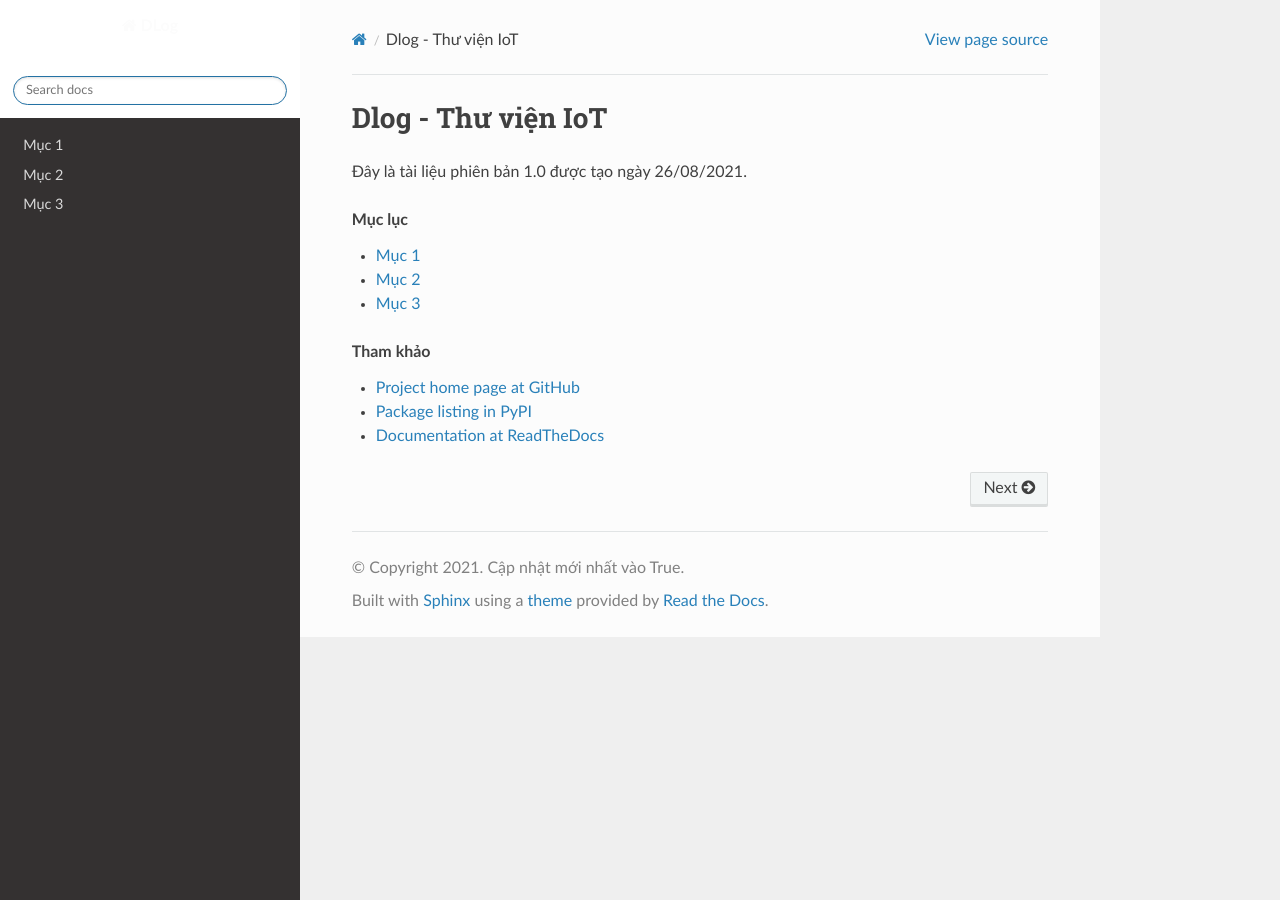
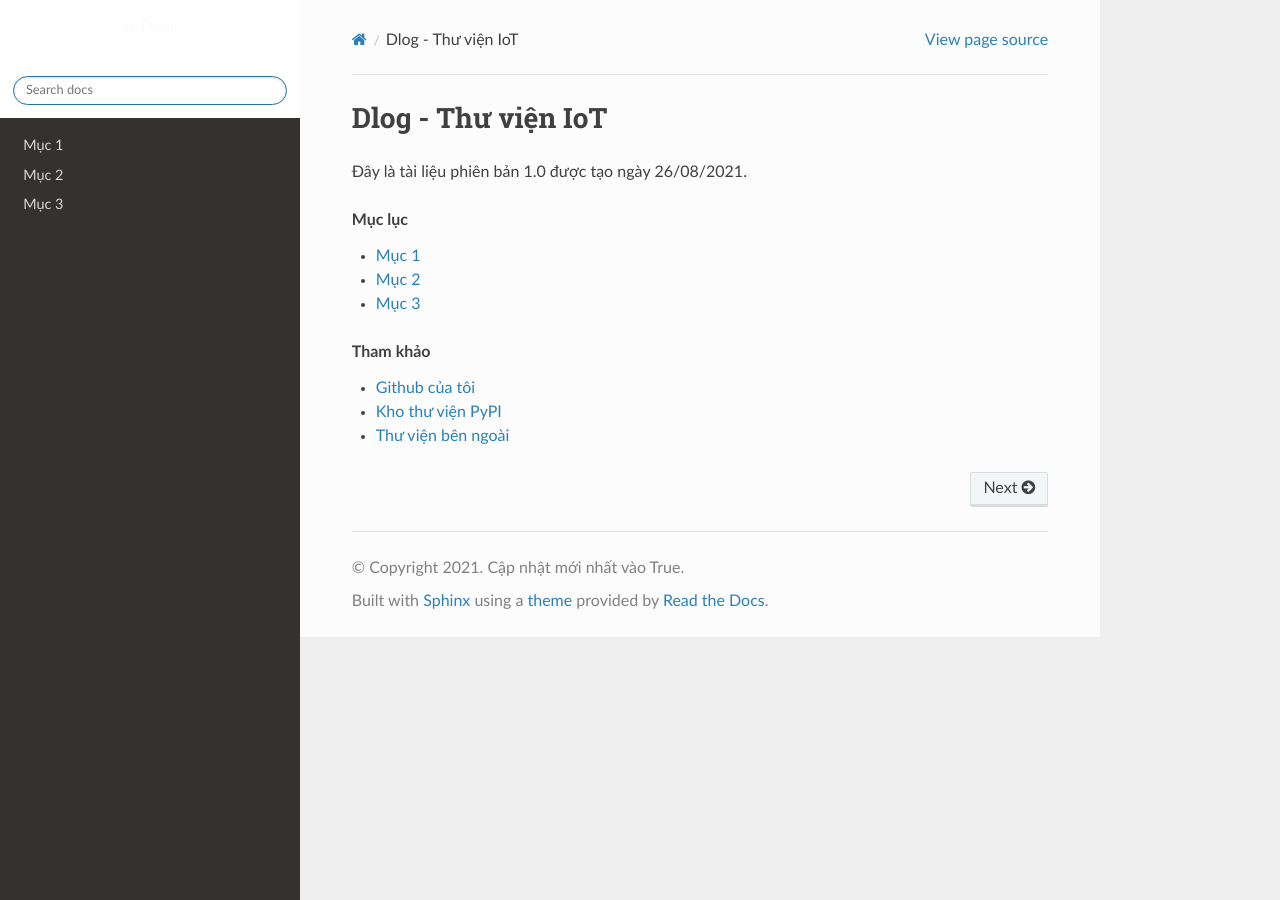
Before and after one commit to duyhpe/dlog, a Sphinx documentation site: the page built from docs/index.rst, in a window 1280 px wide. Built offline with Sphinx 7.4.7 and the Read the Docs theme 2.0.0, drawn with Linux system fonts in a browser that asks for light colours.

Commit message:
Update index.rst

```diff
--- a/docs/index.rst
+++ b/docs/index.rst
@@ -17,9 +17,9 @@ Dlog - Thư viện IoT
 
 .. rubric:: Tham khảo
 
-* `Project home page at GitHub`__
-* `Package listing in PyPI`__
-* `Documentation at ReadTheDocs`__
+* `Github của tôi`__
+* `Kho thư viện PyPI`__
+* `Thư viện bên ngoài`__
 
 __ https://github.com/nateshmbhat/pyttsx3
 __ http://pypi.python.org/pypi/pyttsx3
```
